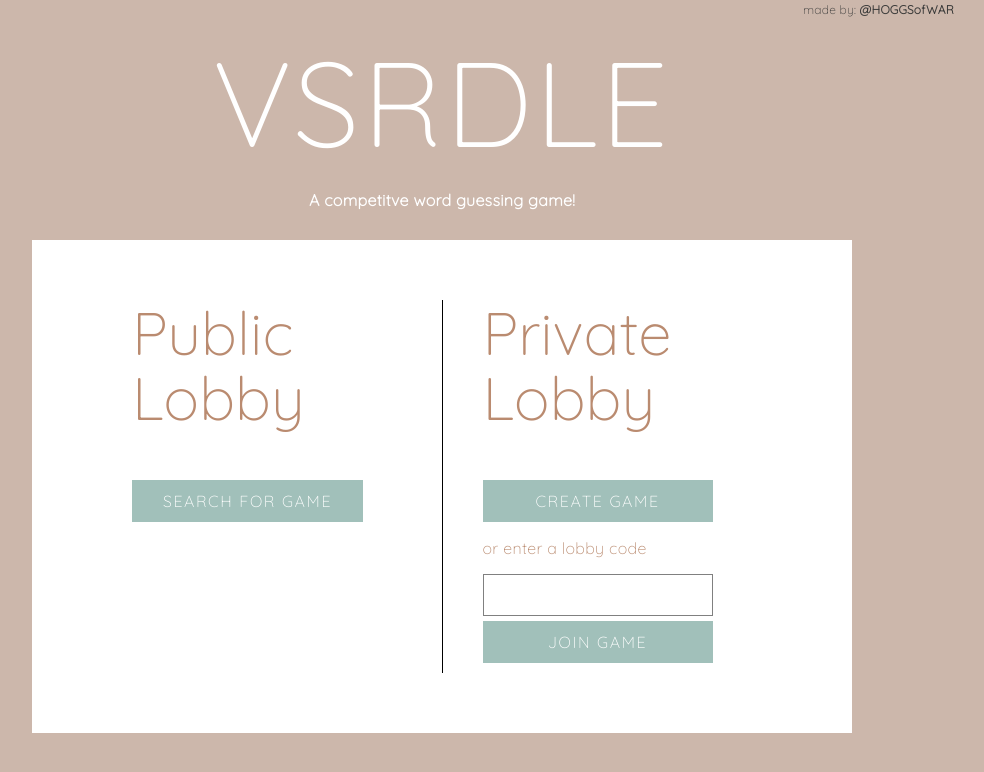
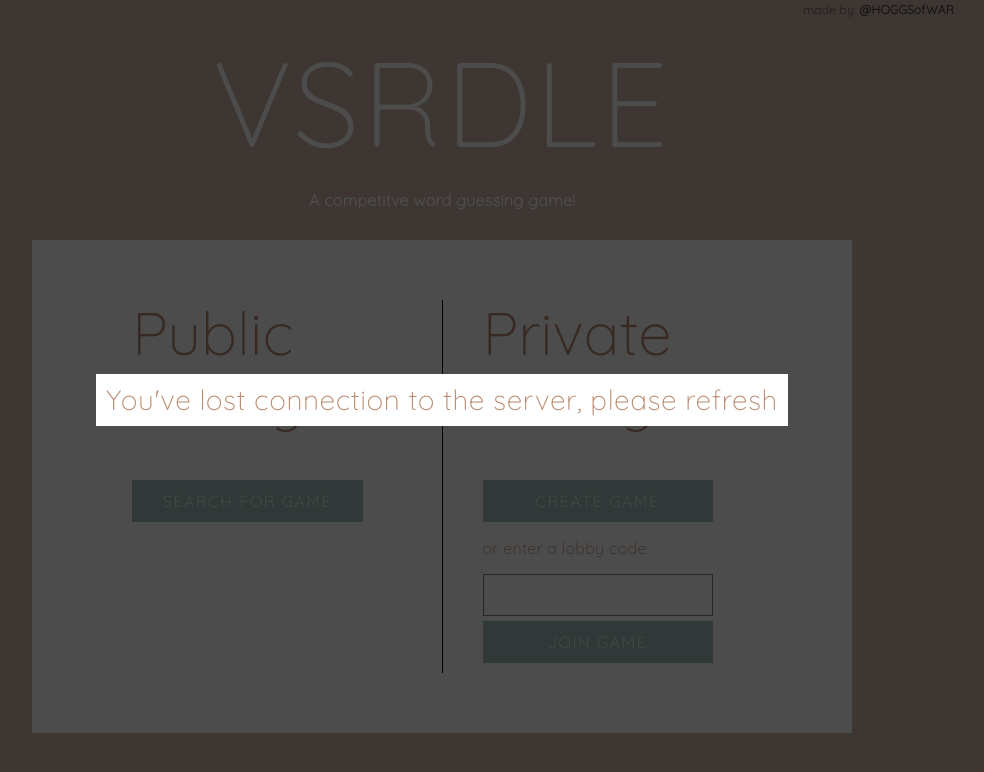
Before and after one commit to HOGGSofWAR/vsrdle, a website: page views/index.html in a window 1280 px wide. Shown: the whole page, without its empty margins (198-1182 px from the left). Drawn offline with Linux system fonts and the light colour scheme.

Commit message:
added disconnect message

```diff
--- a/public/scripts/main.js
+++ b/public/scripts/main.js
@@ -38,6 +38,7 @@ const matchmakeButton = document.querySelector('.start-game__button--matchmake')
 const overlay = document.querySelector('.overlay');
 const gameCodeCopy = document.querySelector('.game-code__copy');
 const gameCodeReveal = document.querySelector('.game-code__reveal');
+const lostConnectionContainer = document.querySelector('.lost-connection');
 
 // Generate HTML
 const generateGameboard = (gameBoardElement) => {
@@ -100,8 +101,6 @@ socket.addEventListener('open', () => {
 
 socket.addEventListener('message', ({data: message}) => {
     const parsedMessage = JSON.parse(message);
-
-    // console.log(parsedMessage);
 
     const { method, success, data } = parsedMessage;
 
@@ -167,6 +166,8 @@ socket.addEventListener('close', () => {
     console.log('close');
 
     // show some kind of disconnected message
+
+    lostConnectionContainer.classList.add('lost-connection--visible');
 });
 
 socket.addEventListener('error', (e) => {
--- a/src/scss/_global.scss
+++ b/src/scss/_global.scss
@@ -34,3 +34,29 @@ input {
     appearance: none;
     border-radius: 0;
 }
+
+.lost-connection {
+    position: absolute;
+    top: 0;
+    left: 0;
+    right: 0;
+    bottom: 0;
+    background-color: rgba(0, 0, 0, 0.7);
+
+    align-items: center;
+    justify-content: center;
+
+    display: none;
+
+    p {
+        background-color: $white;
+        @include p();
+        font-size: 28px;
+        line-height: 32px;
+        padding: 10px;
+    }
+
+    &--visible {
+        display: flex;
+    }
+}
--- a/views/index.html
+++ b/views/index.html
@@ -190,6 +190,10 @@
 
     </section>
 
+    <section class="lost-connection">
+        <p>You've lost connection to the server, please refresh</p>
+    </section>
+
 </body>
 
 </html>
--- a/websockets/index.js
+++ b/websockets/index.js
@@ -7,6 +7,8 @@ const wordList = require('../utils/words');
 
 const games = [];
 let playerWaiting = null;
+let totalGamesStarted = 0;
+let totalGamesCompleted = 0;
 
 // Export this function to use in our server.js file
 module.exports = async(expressServer) => {
@@ -80,6 +82,7 @@ module.exports = async(expressServer) => {
         console.log(`${ws.socketId} disconnected`);
 
         if (playerWaiting === ws.socketId) {
+            console.log(`${ws.socketId} has left the public match queue`);
             playerWaiting = null;
         }
 
@@ -103,7 +106,8 @@ module.exports = async(expressServer) => {
         games.push(newGame);
         ws.gameId = gameId;
 
-        console.log('TOTAL NUMBER OF GAMES', games.length);
+        console.log('TOTAL NUMBER OF GAMES CREATED', games.length);
+        console.log(`${ws.socketId} has created a private game and is waiting for someone to join`);
 
         messageClient(ws, 'set-player-number', true, {number: 'one'});
         messageClient(ws, 'create-game', true, {gameId});
@@ -184,6 +188,8 @@ module.exports = async(expressServer) => {
                 game.playerOneInvalidGuesses = [];
                 game.playerTwoInvalidGuesses = [];
                 game.startedAt = moment();
+                totalGamesStarted++;
+                console.log(`${game.gameId} has started! ${totalGamesStarted} have been started so far`);
                 messageAllClientsInGame(ws.gameId, 'start-game', true);
             }, 3000);
         };
@@ -263,6 +269,8 @@ module.exports = async(expressServer) => {
         if(player === 2 && game.playerTwoEnded) return;
 
         const guessAsString = guess.join('');
+
+        console.log(`${ws.socketId} guessed ${guessAsString} - the actual word is ${game.word}`);
 
         if(!wordList.includes(guessAsString)) {
             if(player === 1) {
@@ -427,6 +435,10 @@ module.exports = async(expressServer) => {
                 winner,
                 word: game.word
             }
+
+            totalGamesCompleted++;
+            console.log(`${game.gameId} has ended! ${totalGamesCompleted} have been completed so far`);
+
             messageAllClientsInGame(game.gameId, 'game-ended', true, {stats});
         }
     }
@@ -517,8 +529,10 @@ module.exports = async(expressServer) => {
     const handleJoinPublicGame = ws => {
         if (playerWaiting === null) {
             playerWaiting = ws.socketId;
+            console.log(`${ws.socketId} is waiting to join a public match`);
         } else {
             const playerWaitingSocket = getWsBySocketId(playerWaiting);
+            console.log(`${ws.socketId} has joined a public match with ${playerWaiting}`);
             playerWaiting = null;
 
             const gameId = short.generate();
```
Also changed, not shown: public/style/style.css, public/style/style.min.css, 2 other files.
